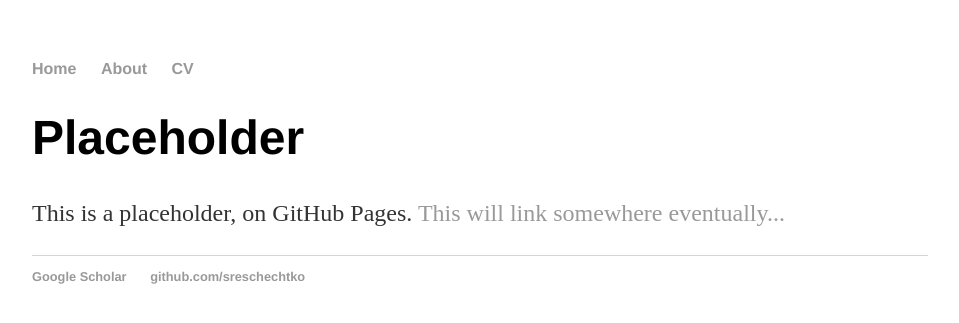
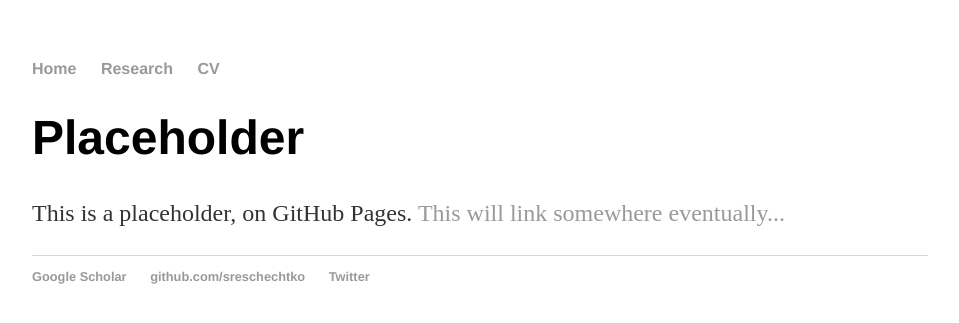
Before and after one commit to sreschechtko/sreschechtko.github.io, a Jekyll site: the page built from index.html, in a window 1280 px wide. Shown: the top 323 px of the page, without its empty margins (160-1119 px from the left). Built offline with Jekyll 4.4.1, drawn with Linux system fonts in a browser that asks for light colours.

Commit message:
Update default.html

```diff
--- a/_layouts/default.html
+++ b/_layouts/default.html
@@ -9,7 +9,7 @@
 			<nav>
 	    		<ul>
 	        		<li><a href="/">Home</a></li>
-		        	<li><a href="/about">About</a></li>
+		        	<li><a href="/research">Research</a></li>
 	        		<li><a href="/cv">CV</a></li>
 	    		</ul>
 			</nav>
@@ -22,6 +22,7 @@
 	    		<ul>
 	        		<li><a href="https://scholar.google.com/citations?user=oxyl3i8AAAAJ&hl=en">Google Scholar</a></li>
 	        		<li><a href="https://github.com/sreschechtko">github.com/sreschechtko</a></li>
+				<li><a href="https://twitter.com/res_chetko">Twitter</a></li>
 				</ul>
 			</footer>
 		</body>
```
